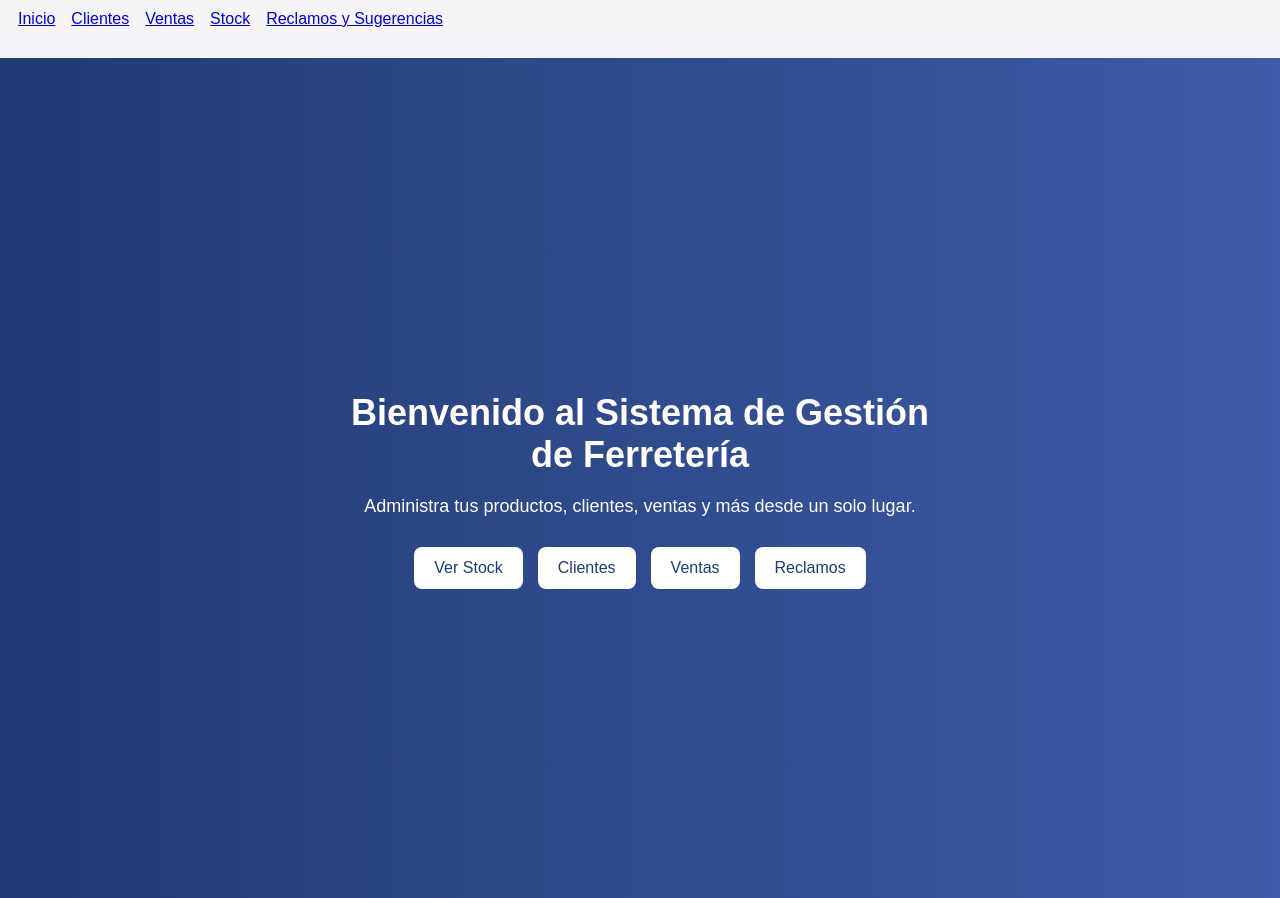
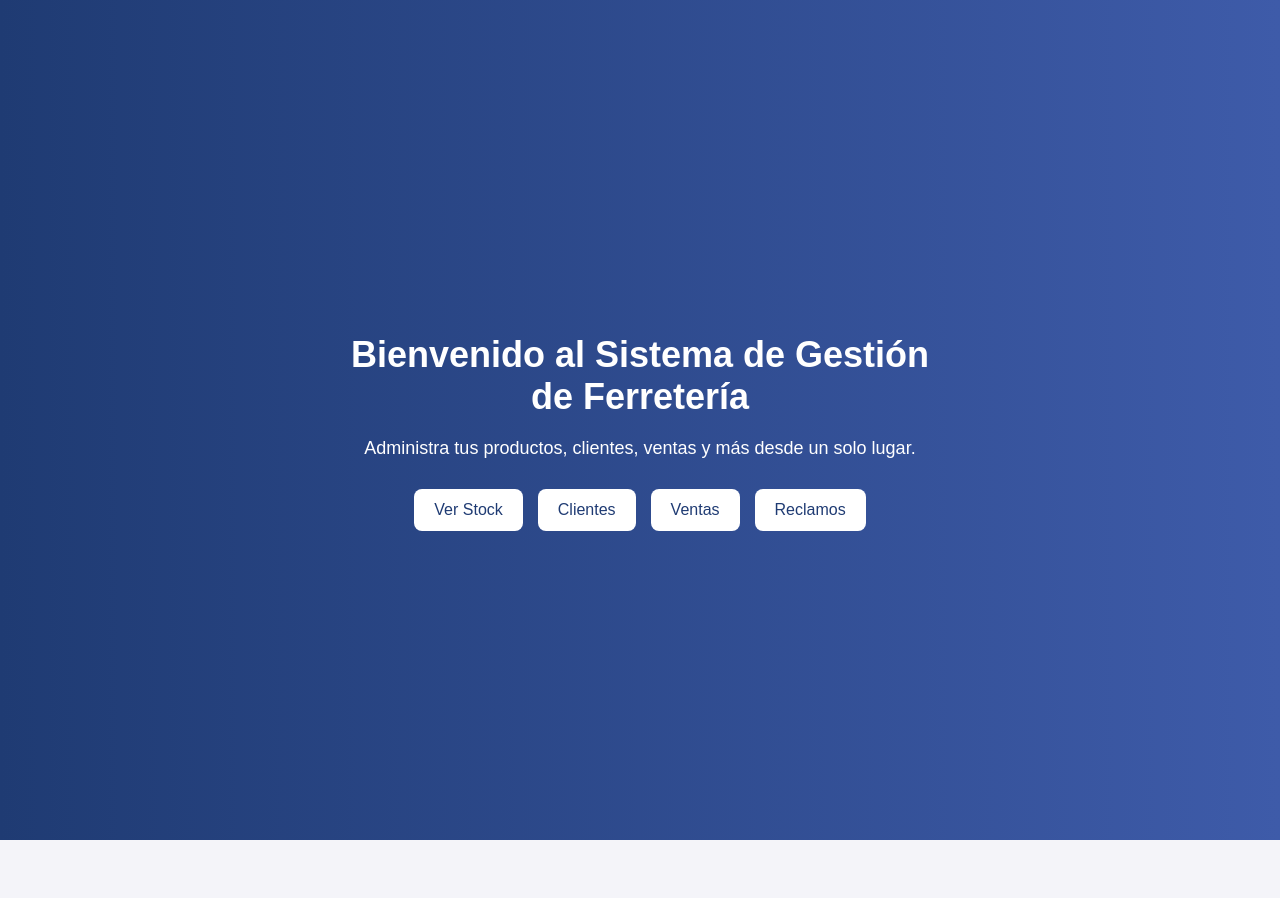
Before and after one commit to jcidvidal/ferreteria-api, a React (Create React App) app in the folder src/main/resources/static/ferreteria-frontend/admin/: page / in a window 1280 px wide. After the commit the page ends 840 px from the top, so only its background shows below. Built offline with nearby package versions, Linux system fonts and the light colour scheme.

Commit message:
se elimina navbar que estaba incorrecta

```diff
--- a/src/main/resources/static/ferreteria-frontend/admin/src/App.js
+++ b/src/main/resources/static/ferreteria-frontend/admin/src/App.js
@@ -1,5 +1,5 @@
 import React from 'react';
-import { BrowserRouter as Router, Routes, Route, Link } from 'react-router-dom';
+import { BrowserRouter as Router, Routes, Route } from 'react-router-dom';
 import Inicio from './inicio/Inicio.js';
 import Clientes from './clientes/Clientes.js';
 import Ventas from './ventas/Ventas.js';
@@ -9,13 +9,7 @@ import ReclamosSugerencias from './reclamos/Reclamos.js';
 function App() {
   return (
     <Router>
-      <nav style={{ background: '#f5f5f5', padding: 10, marginBottom: 20 }}>
-        <Link to="/" style={{ margin: 8 }}>Inicio</Link>
-        <Link to="/clientes" style={{ margin: 8 }}>Clientes</Link>
-        <Link to="/ventas" style={{ margin: 8 }}>Ventas</Link>
-        <Link to="/stock" style={{ margin: 8 }}>Stock</Link>
-        <Link to="/reclamos" style={{ margin: 8 }}>Reclamos y Sugerencias</Link>
-      </nav>
+
       <Routes>
         <Route path="/" element={<Inicio />} />
         <Route path="/clientes" element={<Clientes />} />
```
